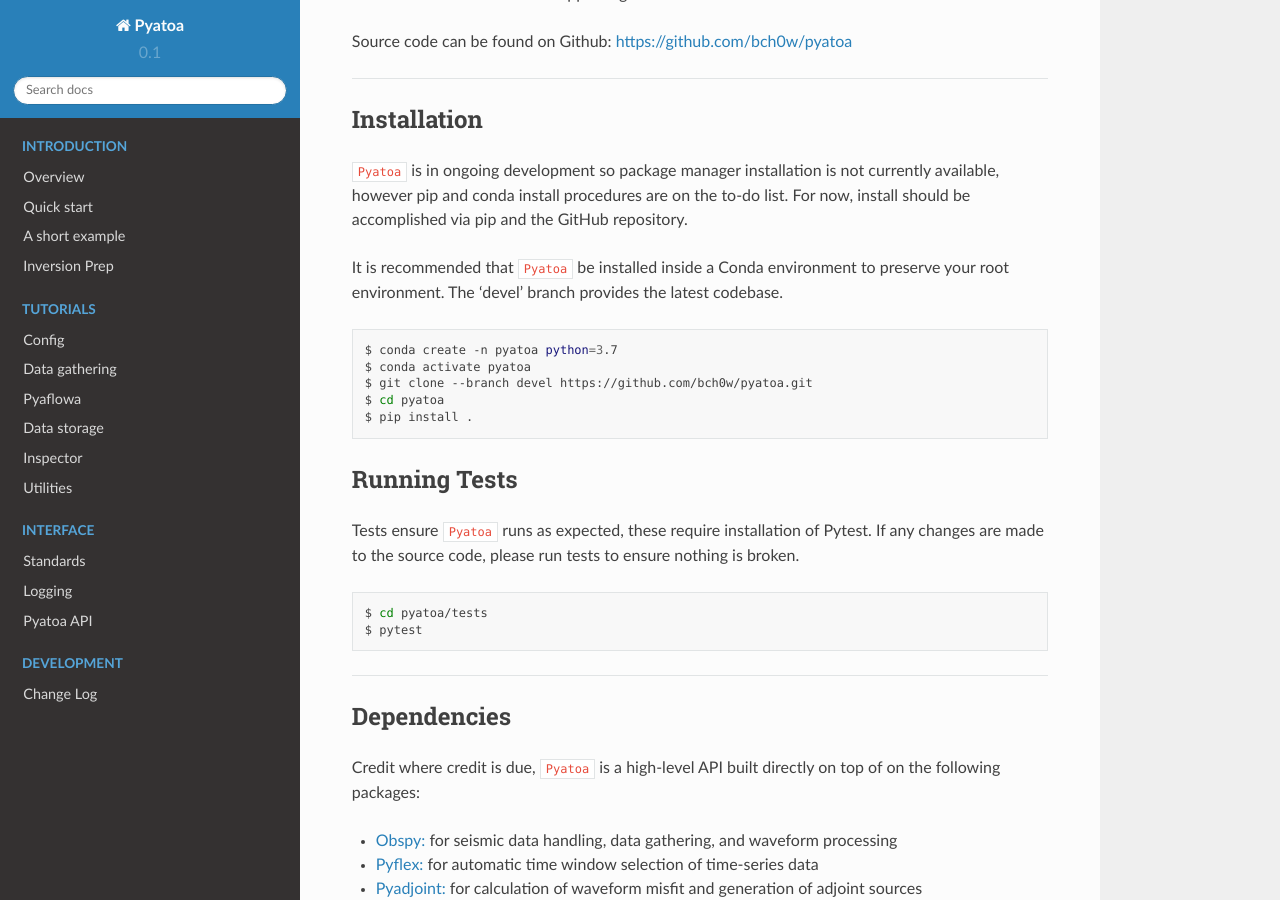
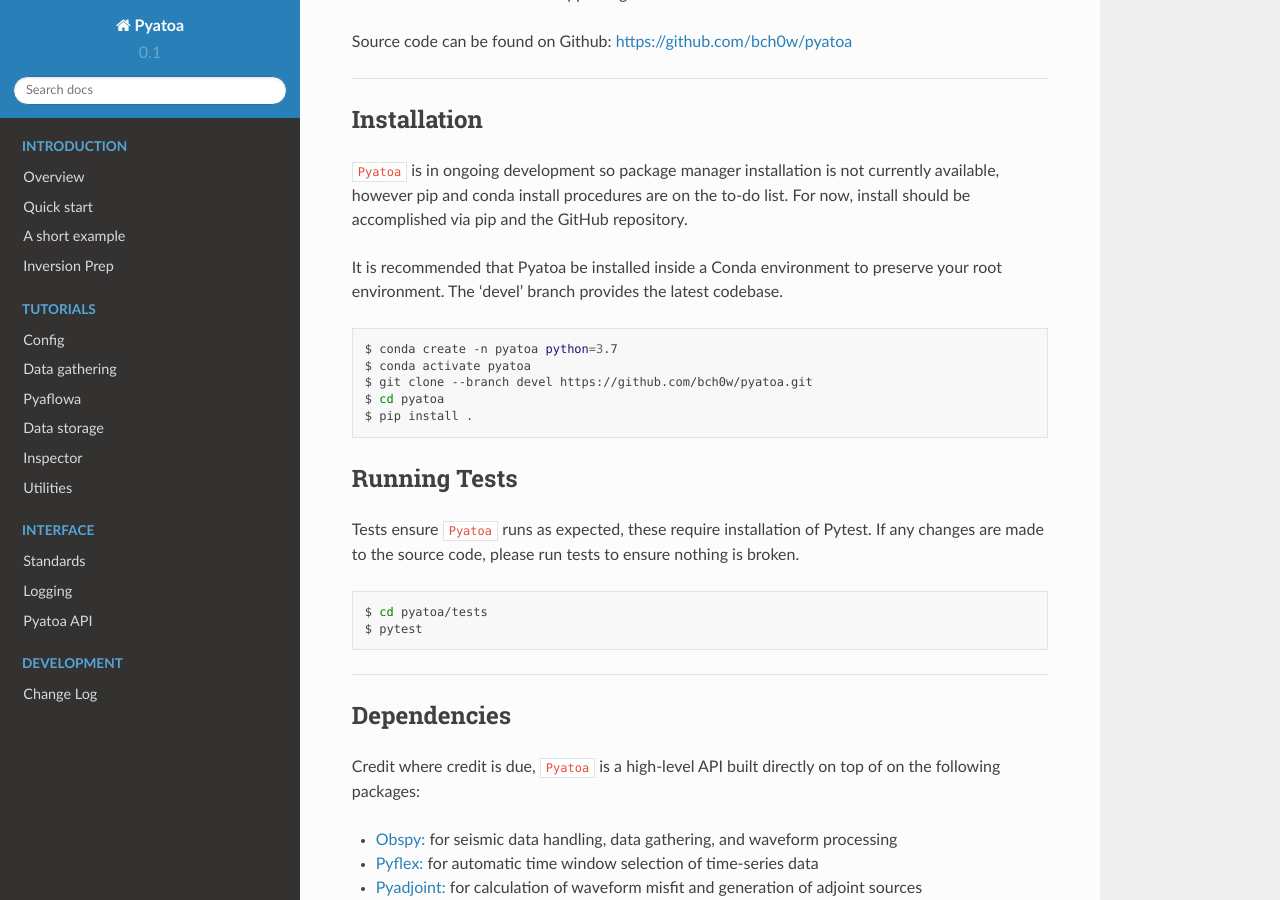
Before and after one commit to adjtomo/pyatoa, a Sphinx documentation site: the page built from pyatoa/docs/index.rst, in a window 1280 px wide and 900 px high, scrolled down 552 px. Built offline with Sphinx 7.4.7 and the Read the Docs theme 2.0.0, drawn with Linux system fonts in a browser that asks for light colours; pages that are not in the unit, such as notebooks, are missing from menus.

Commit message:
started docs branch

```diff
--- a/pyatoa/docs/index.rst
+++ b/pyatoa/docs/index.rst
@@ -30,7 +30,7 @@
 currently available, however pip and conda install procedures are on the to-do
 list. For now, install should be accomplished via pip and the GitHub repository.
 
-It is recommended that ``Pyatoa`` be installed inside a Conda environment to
+It is recommended that Pyatoa be installed inside a Conda environment to
 preserve your root environment. The 'devel' branch provides the latest codebase.
 
 .. code:: bash
```
